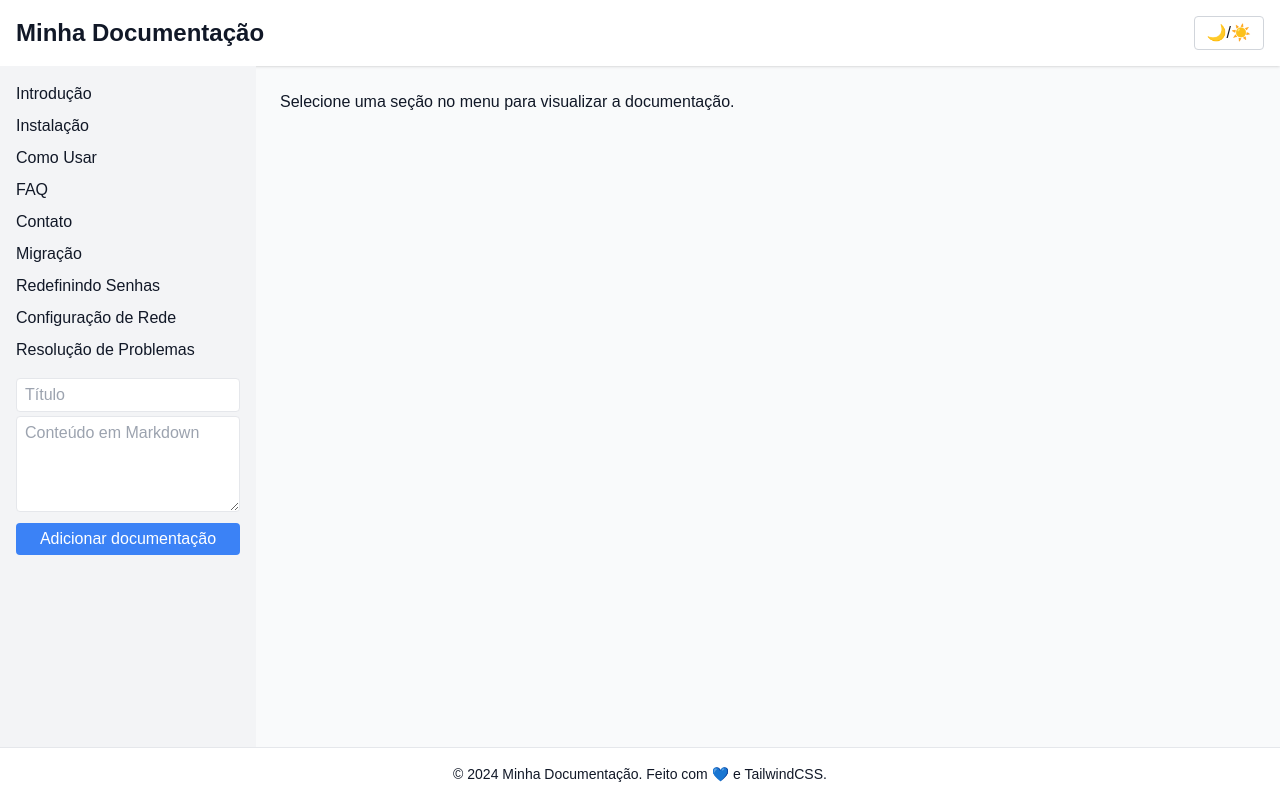
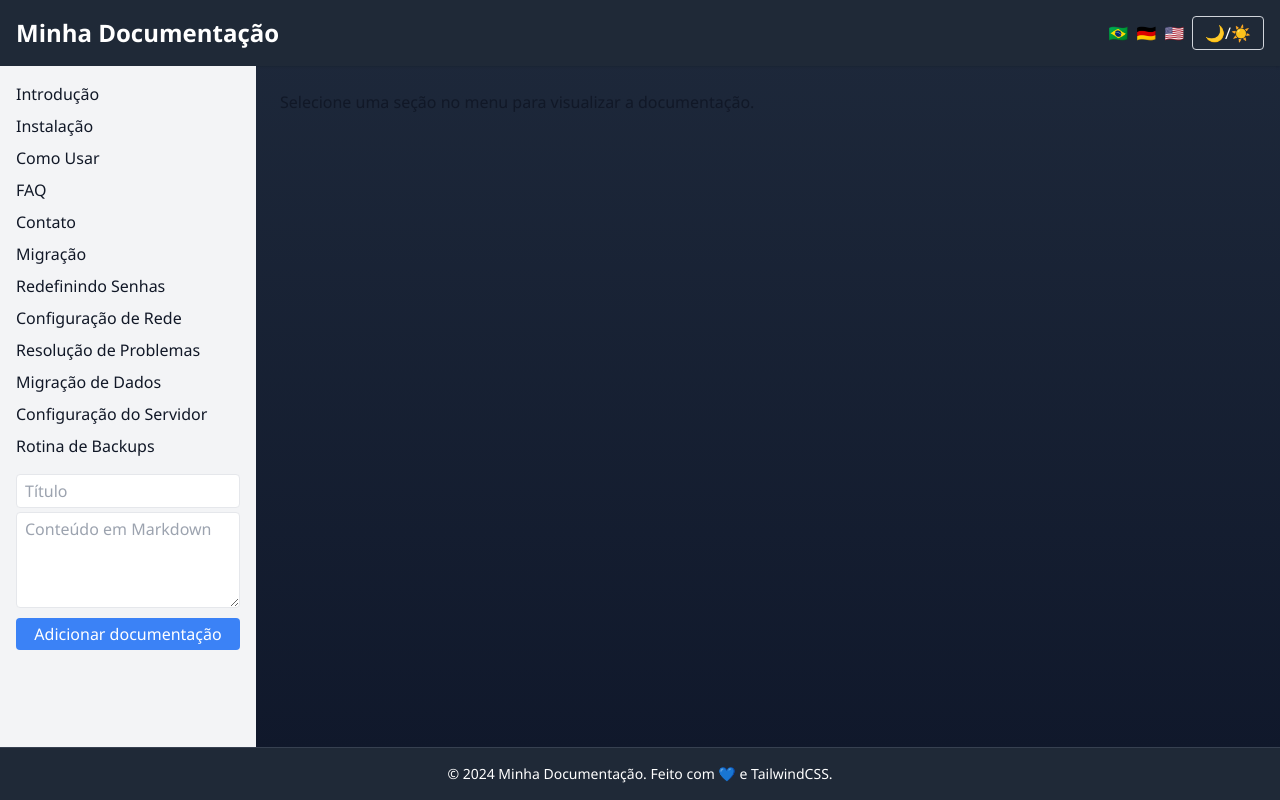
Before and after one commit to Diakonissenmutterhaus/Dokumentation, a plain HTML site: page index.html in a window 1280 px wide. Drawn offline with nearby package versions, Linux system fonts and the light colour scheme.

Commit message:
Estiliza layout, adiciona traducoes e docs em txt

```diff
--- a/index.html
+++ b/index.html
@@ -20,16 +20,19 @@
   </script>
 </head>
 <body class="text-gray-900 dark:text-gray-100 min-h-screen flex flex-col">
-  <header class="bg-white dark:bg-gray-950 shadow p-4 flex justify-between items-center">
+  <header class="bg-gray-800 text-white shadow p-4 flex justify-between items-center">
     <h1 class="text-2xl font-bold">Minha Documentação</h1>
-    <button onclick="toggleDarkMode()" class="rounded px-3 py-1 border border-gray-300 dark:border-gray-700">
-      🌙/☀️
-    </button>
+    <div class="space-x-2 flex items-center">
+      <button onclick="setLanguage('pt')">🇧🇷</button>
+      <button onclick="setLanguage('de')">🇩🇪</button>
+      <button onclick="setLanguage('en')">🇺🇸</button>
+      <button onclick="toggleDarkMode()" class="rounded px-3 py-1 border border-gray-300 dark:border-gray-700">🌙/☀️</button>
+    </div>
   </header>
 
   <div class="flex flex-1">
     <!-- Sidebar -->
-    <aside class="w-64 bg-gray-100 dark:bg-gray-800 p-4 hidden md:block min-h-full">
+    <aside class="w-64 bg-gray-100 dark:bg-gray-900 p-4 hidden md:block min-h-full">
       <nav>
         <ul id="menu-list" class="space-y-2">
           <li><a href="docs/template.html?file=introducao.md" class="block hover:underline">Introdução</a></li>
@@ -56,7 +59,7 @@
     </main>
   </div>
 
-  <footer class="bg-white dark:bg-gray-950 text-center p-4 text-sm border-t border-gray-200 dark:border-gray-800">
+  <footer class="bg-gray-800 text-white text-center p-4 text-sm border-t border-gray-700">
     &copy; 2024 Minha Documentação. Feito com 💙 e TailwindCSS.
   </footer>
 
--- /dev/null
+++ b/rawdocs/docs.json
@@ -0,0 +1,5 @@
+[
+  {"file": "migracao.txt", "title": "Migração de Dados"},
+  {"file": "servidor.txt", "title": "Configuração do Servidor"},
+  {"file": "backups.txt", "title": "Rotina de Backups"}
+]
--- a/script.js
+++ b/script.js
@@ -6,6 +6,29 @@ function toggleDarkMode() {
   } else {
     html.classList.add('dark');
     localStorage.theme = 'dark';
+  }
+}
+
+let currentLang = localStorage.getItem('lang') || 'pt';
+
+function setLanguage(lang) {
+  currentLang = lang;
+  localStorage.setItem('lang', lang);
+  location.reload();
+}
+
+async function translateText(text) {
+  if (currentLang === 'pt') return text;
+  try {
+    const res = await fetch(
+      `https://translate.googleapis.com/translate_a/single?client=gtx&sl=auto&tl=${currentLang}&dt=t&q=${encodeURIComponent(
+        text
+      )}`
+    );
+    const data = await res.json();
+    return data[0].map(part => part[0]).join('');
+  } catch {
+    return text;
   }
 }
 
@@ -22,6 +45,22 @@ function appendDocToMenu(title, index) {
 function loadDocs() {
   const docs = JSON.parse(localStorage.getItem('customDocs') || '[]');
   docs.forEach((doc, idx) => appendDocToMenu(doc.title, idx));
+
+  // load raw text docs listed in rawdocs/docs.json
+  fetch('rawdocs/docs.json')
+    .then(r => r.json())
+    .then(list => {
+      list.forEach(item => {
+        const li = document.createElement('li');
+        const a = document.createElement('a');
+        a.href = `docs/template.html?raw=${item.file}`;
+        a.textContent = item.title;
+        a.className = 'block hover:underline';
+        li.appendChild(a);
+        document.getElementById('menu-list').appendChild(li);
+      });
+    })
+    .catch(() => {});
 }
 
 function addDoc() {
--- a/styles.css
+++ b/styles.css
@@ -1,6 +1,20 @@
 /* Estilos simples para complementar o Tailwind */
 body {
-  font-family: Arial, sans-serif;
+  font-family: 'Segoe UI', Tahoma, Geneva, Verdana, sans-serif;
+  background: linear-gradient(180deg, #1e293b, #0f172a);
+}
+
+header, footer {
+  background: #1f2937;
+}
+
+button {
+  transition: background-color 0.2s;
+}
+
+button:hover {
+  background-color: #3b82f6;
+  color: #fff;
 }
 
 aside nav ul {
```
Also changed, not shown: docs/template.html (+30 -9 lines), rawdocs/backups.txt (added), rawdocs/migracao.txt (added), rawdocs/servidor.txt (added), 1 other file.
